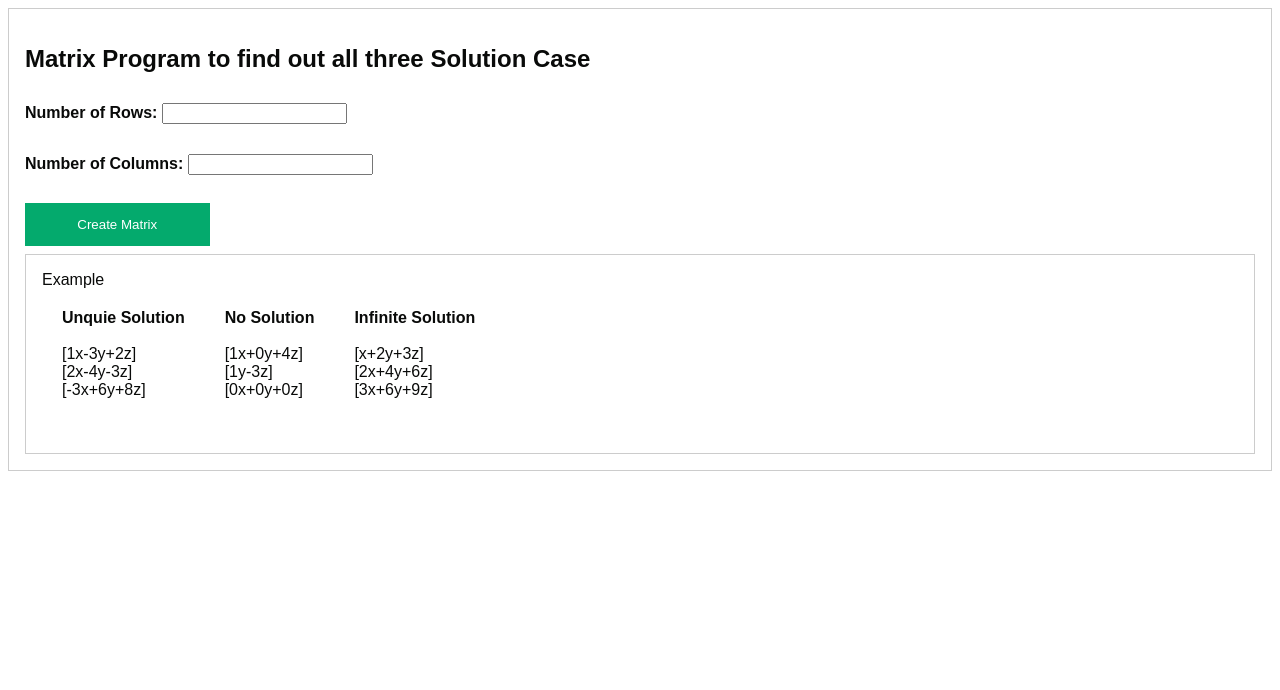
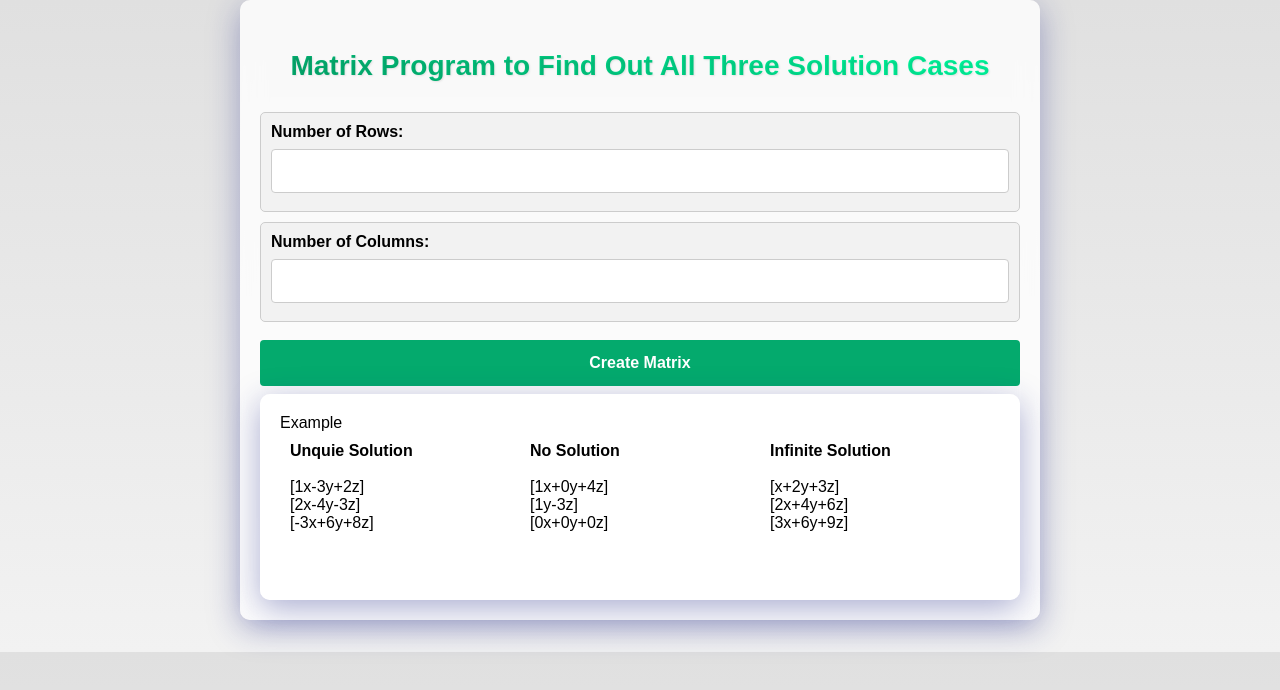
Before and after one commit to 07anhad/gaussian-eliminaiton-vlabs, a plain HTML site: page exp1/index.html in a window 1280 px wide. Drawn offline with Linux system fonts and the light colour scheme.

Commit message:
ui update

```diff
--- a/exp1/index.html
+++ b/exp1/index.html
@@ -4,91 +4,141 @@
 	<style>
 		* {
 			box-sizing: border-box;
-	}
-body {font-family: Arial, Helvetica, sans-serif;}
-form {border: 3px solid #f1f1f1;
-align-content: center;
+			margin: 0;
+			padding: 0;
 		}
 
-.column {
-  float: left;
-  padding: 20px;
-
+		body {
+			font-family: Arial, Helvetica, sans-serif;
+			background-color: #f2f2f2;
+            background-image: linear-gradient(to bottom, #e0e0e0, #f2f2f2);
 		}
 
-/* Clear floats after the columns */
-.row:after {
+		h2, h3, h4, h5, h6 {
+			margin-top: 10px;
+			margin-bottom: 10px;
+            color: #333;
+            text-shadow: 1px 1px 2px rgba(0, 0, 0, 0.1);
+		}
+
+		h2 {
+			font-size: 28px;
+			font-weight: 600;
+			text-align: center;
+			padding: 20px 0;
+            background-image: linear-gradient(to right, #04AA6D, #00FFA1);
+            -webkit-background-clip: text;
+            -webkit-text-fill-color: transparent;
+		}
+
+		.container {
+			max-width: 800px;
+			margin: auto;
+			background-color: rgba(255, 255, 255, 0.8);
+			padding: 20px;
+			box-shadow: 0 8px 32px 0 rgba(31, 38, 135, 0.37);
+            backdrop-filter: blur(12px);
+            border-radius: 10px;
+		}
+
+		.card {
+			padding: 10px;
+			margin-bottom: 10px;
+			background-color: #f2f2f2;
+			border: 1px solid #ccc;
+			border-radius: 5px;
+		}
+
+		.row::after {
 			content: "";
 			display: table;
 			clear: both;
 		}
 
-input[type=text], input[type=password] {
+		.column {
+			float: left;
+			width: 33.33%;
+			padding: 10px;
+		}
+
+		input[type=number], input[type=text], input[type=password] {
 			width: 100%;
-  padding: 12px 20px;
+			padding: 12px;
 			margin: 8px 0;
 			display: inline-block;
 			border: 1px solid #ccc;
+			border-radius: 4px;
 			box-sizing: border-box;
-  padding: 12px; text-align: left
+			font-size: 16px;
 		}
-	button{
+
+		button {
 			background-color: #04AA6D;
-  color: white;
+			color: #fff;
 			padding: 14px 20px;
 			margin: 8px 0;
+			border: none;
+			border-radius: 4px;
 			cursor: pointer;
-  border: 2px;
-  width: 15%;
- font-weight: 500;
-
-
-	}
-	button:hover{
-		opacity: 0.8;
+			font-size: 16px;
+			font-weight: 600;
+			width: 100%;
+            transition: all 0.3s ease;
 		}
 
-
-.card{
-	 padding-bottom: 20px ;
-	 padding-top: 10px ;
-
-  margin: auto;
-
+		button:hover {
+			opacity: 0.8;
+            transform: scale(1.05);
 		}
 
-	.container {
-  padding-top: 45px ;
-  margin: 8px 0;
-  border: 1px solid #ccc;
-  box-sizing: border-box;
-  padding: 12px; ̀text-align: left;
-  padding: 16px;
-  margin: auto;
-  color: #090A09;
+		#matrix {
+			padding-top: 20px;
 		}
 
+		table {
+			border-collapse: collapse;
+			margin: auto;
+			font-size: 16px;
+		}
+
+		th, td {
+			padding: 10px;
+			text-align: center;
+			border: 1px solid #ccc;
+		}
+
+		th {
+			background-color: #f2f2f2;
+			font-weight: 600;
+		}
+
+		#result{
+			margin-top: 2rem;
+			text-align: center;
+			font-size: 20px;
+			font-weight:600;
+			color: blueviolet;
+		}
 
 		</style>
+
 	<title>Matrix Solver</title>
 	<meta name="viewport" content="width=device-width, initial-scale=1">
-
 </head>
 
 <body>
-
-
 	<div class="container">
-		<h2>Matrix Program to find out all three Solution Case</h2>
-	<div class = "card">
-		<label  style="font-size: medium;" for="rows"><b>Number of Rows:</b></label>
+		<h2>Matrix Program to Find Out All Three Solution Cases</h2>
+		<div class="card">
+			<label for="rows"><b>Number of Rows:</b></label>
 			<input type="number" id="rows">
 		</div>
-	<div  class = "card">
-		<label style="font-size: medium;" for="cols"><b>Number of Columns:</b></label>
+		<div class="card">
+			<label for="cols"><b>Number of Columns:</b></label>
 			<input type="number" id="cols">
 		</div>
-	<button onclick="createMatrix()">Create Matrix</button>
+		<button
+ onclick="createMatrix()">Create Matrix</button>
 
 	<div class="container">
 		<h7>Example</h7>
```
Lines whose indentation alone changed are shown as unchanged.
